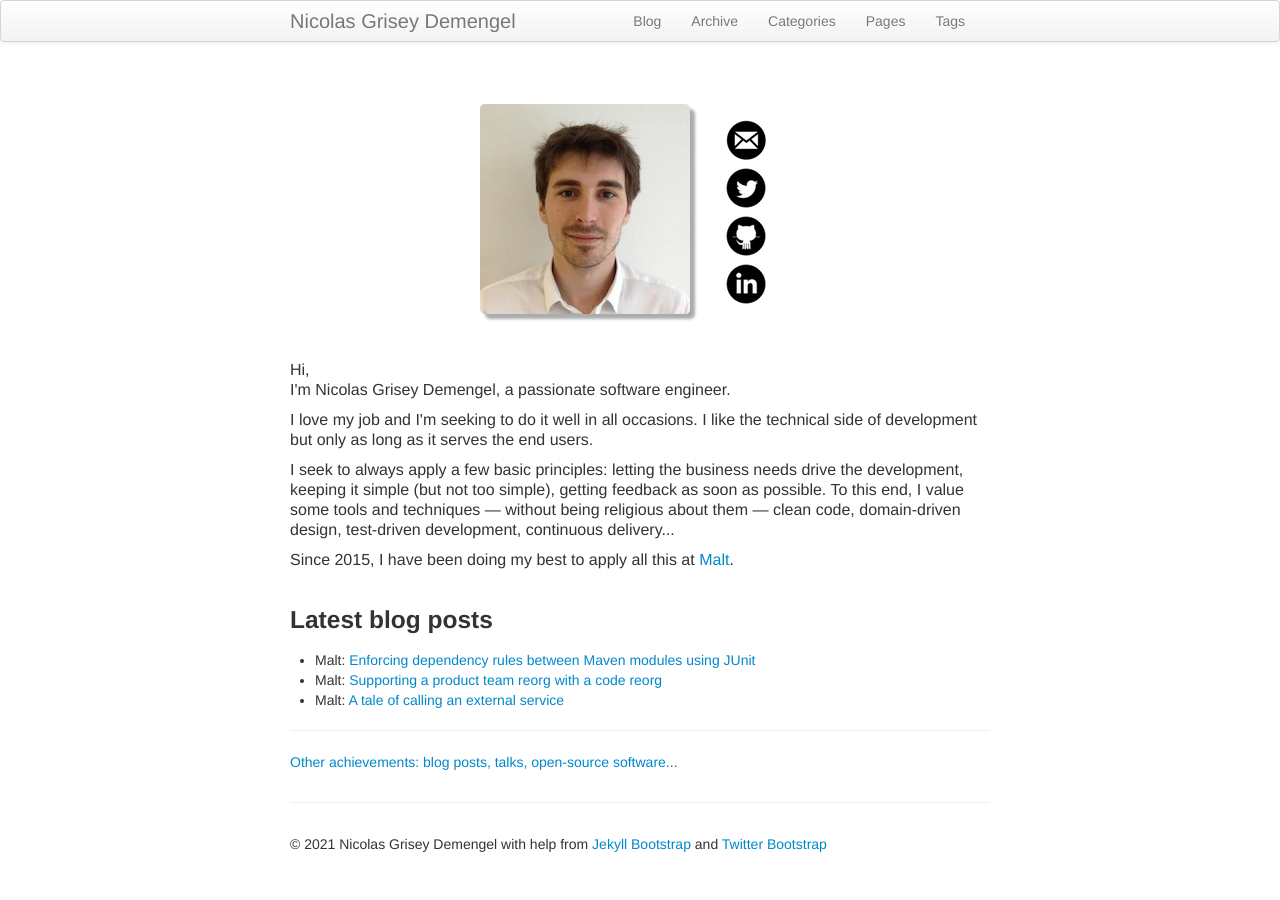
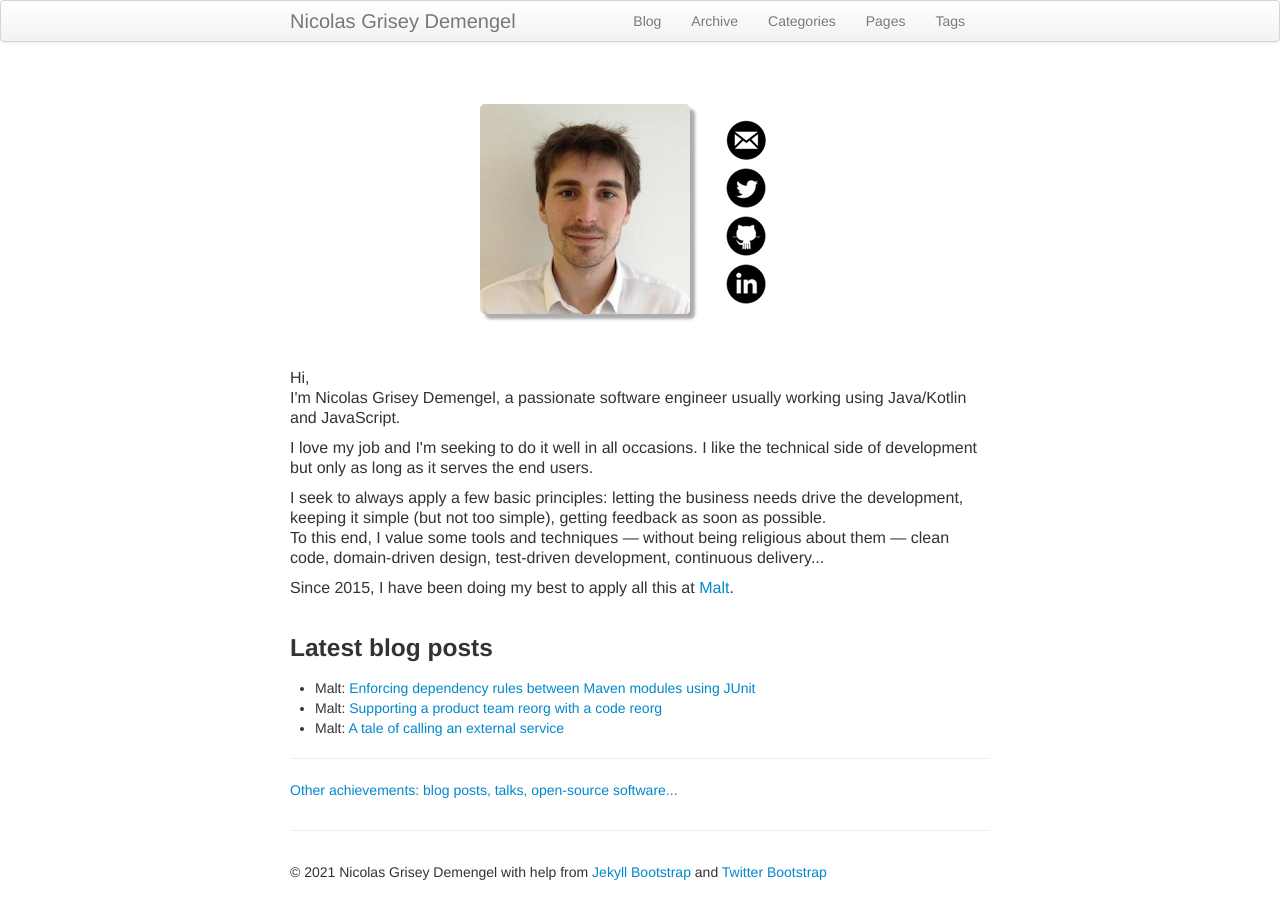
Before and after one commit to ndemengel/ndemengel.github.com, a Jekyll site: the page built from index.md, in a window 1280 px wide. Built offline with Jekyll 4.4.1, drawn with Linux system fonts in a browser that asks for light colours.

Commit message:
Update index.md

```diff
--- a/index.md
+++ b/index.md
@@ -17,17 +17,18 @@
   </ul>
 </aside>
 
-<section style="font-size: 1rem;">
+<section style="font-size: 1rem;margin-top: 50px;">
   <h2 hidden>Presentation</h2>
   <p>
     Hi,
-    <br>I'm Nicolas Grisey Demengel, a passionate software engineer.
+    <br>I'm Nicolas Grisey Demengel, a passionate software engineer usually working using Java/Kotlin and JavaScript.
   </p>
   <p>
     I love my job and I'm seeking to do it well in all occasions. I like the technical side of development but only as long as it serves the end users.
   </p>
   <p>
-    I seek to always apply a few basic principles: letting the business needs drive the development, keeping it simple (but not too simple), getting feedback as soon as possible. To this end, I value some tools and techniques &mdash; without being religious about them &mdash; clean code, domain-driven design, test-driven development, continuous delivery...
+    I seek to always apply a few basic principles: letting the business needs drive the development, keeping it simple (but not too simple), getting feedback as soon as possible.
+    <br>To this end, I value some tools and techniques &mdash; without being religious about them &mdash; clean code, domain-driven design, test-driven development, continuous delivery...
   </p>
   <p>Since 2015, I have been doing my best to apply all this at <a href="https://www.malt.com">Malt</a>.</p>
 </section>
```
